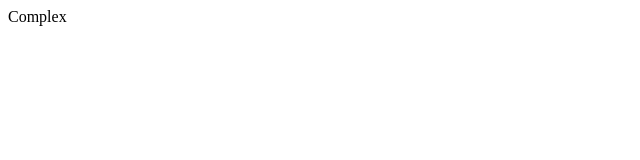
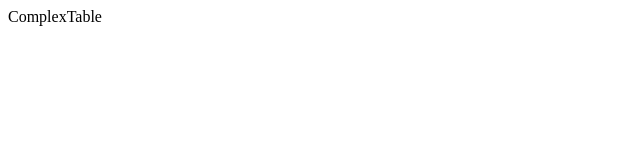
Before and after one commit to nedosika/complex-table, a React (Create React App) app: page / in a window 1280 px wide. Shown: the top 160 px of the page, without its empty margins (0-640 px from the left). Built offline with nearby package versions, Linux system fonts and the light colour scheme.

Commit message:
second commit

```diff
--- a/src/App.js
+++ b/src/App.js
@@ -3,7 +3,7 @@ import React from "react";
 function App() {
   return (
     <div>
-      Complex
+      ComplexTable
     </div>
   );
 }
```
